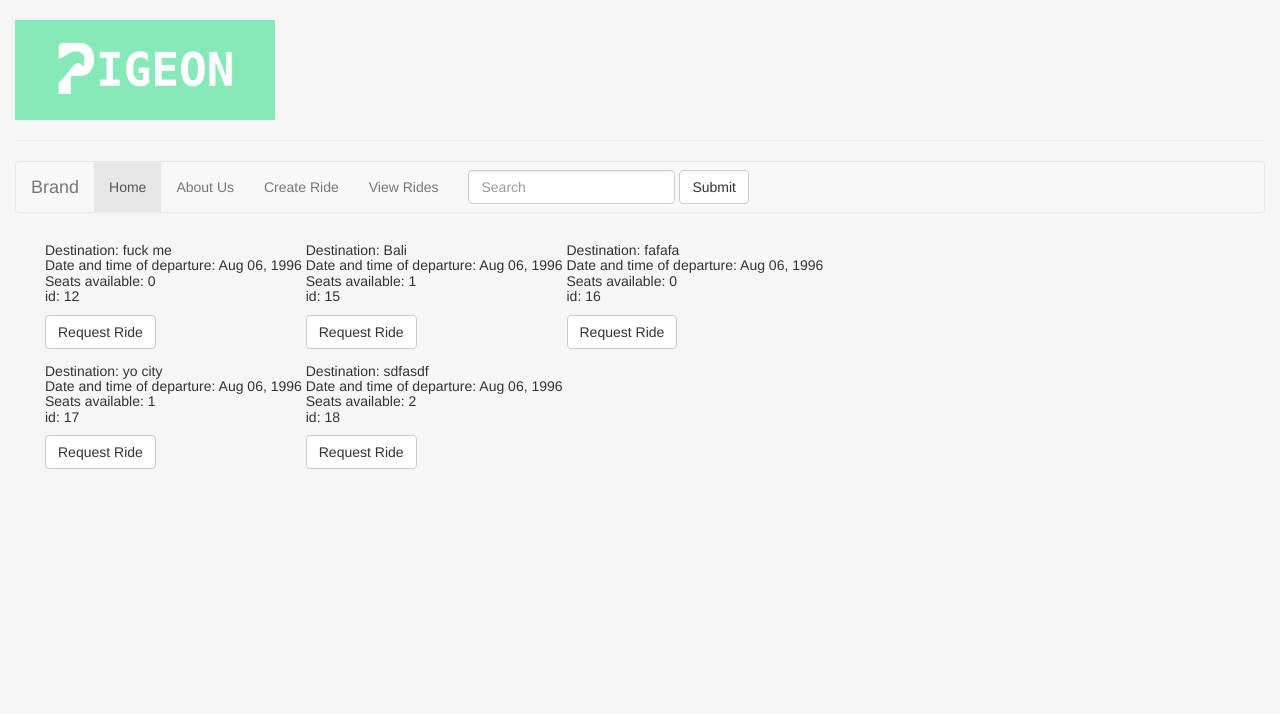
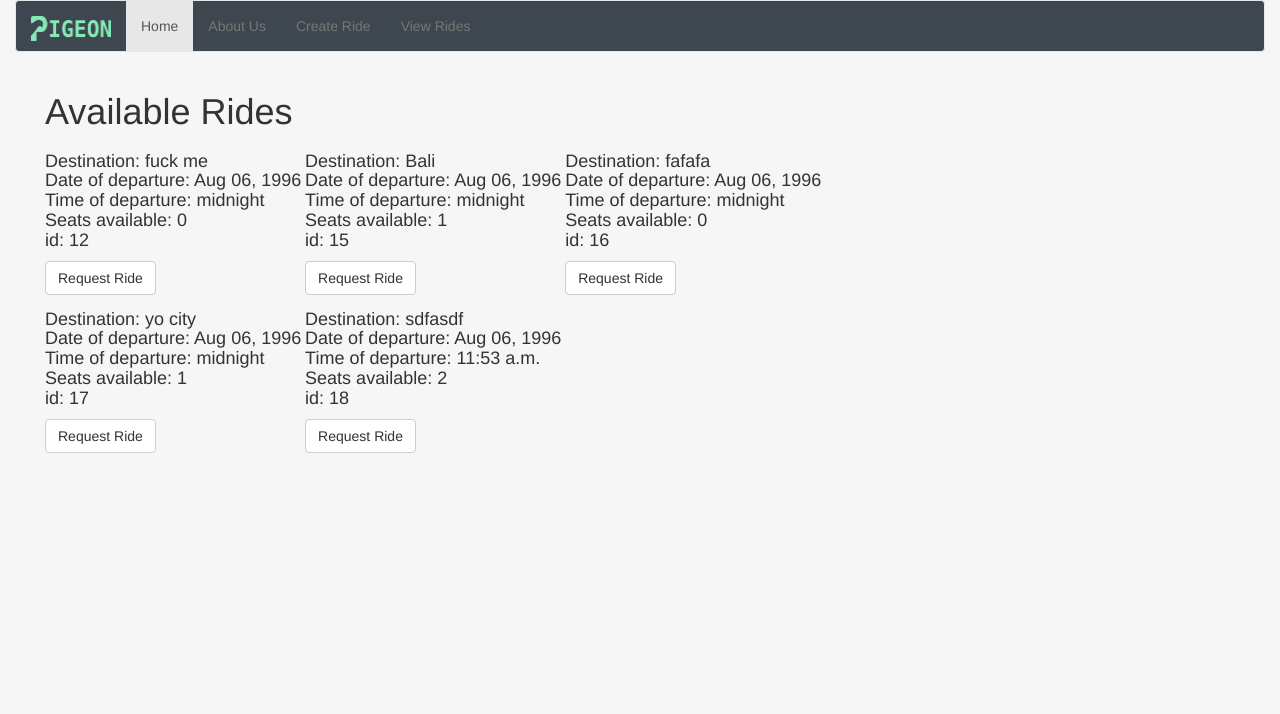
Before and after one commit to lbengzon/pigeon, a Django app: page /ridesharing/ in a window 1280 px wide. Shown: the top 714 px of the page. Run offline with Django 3.2, Linux system fonts and the light colour scheme; data comes from the database, SQL or seed files in the repository; both versions use the stored data as it was after the commit; some libraries are stand-ins or nearby versions.

Commit message:
html fixes

```diff
--- a/ridesharing/templates/ridesharing/header.html
+++ b/ridesharing/templates/ridesharing/header.html
@@ -19,14 +19,8 @@
 
 <body class="body" style="background-color:#f6f6f6">
 	<div class="container-fluid" style="min-height:95%; ">
-		<div class="row">
-			  <div class="col-sm-10">
-				  <br>
-				  	<!-- <img src = "logo.png" width = "296.7" height = "114.3"></img> -->
-					<img src="{% static 'ridesharing/img/logo.jpg' %}" class="responsive-img" style='max-height:100px;' alt="face" align="middle">
-			  </div>
-		</div><hr>
-<nav class="navbar navbar-default">
+
+<nav class="navbar navbar-default" style="background-color:rgb(62,71,79)">
   <div class="container-fluid">
     <!-- Brand and toggle get grouped for better mobile display -->
     <div class="navbar-header">
@@ -36,7 +30,7 @@
         <span class="icon-bar"></span>
         <span class="icon-bar"></span>
       </button>
-      <a class="navbar-brand" href="#">Brand</a>
+      <a class="navbar-brand" href="#"><img src="{% static 'ridesharing/img/logo2.png' %}" height="25" width= "80"></a>
     </div>
 
     <!-- Collect the nav links, forms, and other content for toggling -->
@@ -48,12 +42,6 @@
         <li><a href="{% url 'ridesharing:ride-list' %}">View Rides</a></li>
 
       </ul>
-      <form class="navbar-form navbar-left">
-        <div class="form-group">
-          <input type="text" class="form-control" placeholder="Search">
-        </div>
-        <button type="submit" class="btn btn-default">Submit</button>
-      </form>
     </div><!-- /.navbar-collapse -->
   </div><!-- /.container-fluid -->
 </nav>
--- a/ridesharing/templates/ridesharing/rideList.html
+++ b/ridesharing/templates/ridesharing/rideList.html
@@ -1,15 +1,17 @@
 {% extends "ridesharing/header.html" %}
 {% block content %}
+<h1>Available Rides</h1>
 	<form method='GET' action="{% url 'ridesharing:ride-request' %}">
 		{% csrf_token %}
 		{% for ride in object_list %}
 
 			<label name="ride_{{ride.id}}_label"  class="control-label">
-					<h5>Destination: {{ ride.destination }} <br/>
-					Date and time of departure: {{ ride.date|date:"M d, Y"}} <br/>
+					<h4>Destination: {{ ride.destination }} <br/>
+					Date of departure: {{ ride.date|date:"M d, Y"}} <br/>
+					Time of departure: {{ride.time}} <br/>
 					Seats available: {{ ride.seats_available }} <br/>
 					id: {{ ride.id }} <br/>
-					</h5>
+					</h4>
 					<button type="submit" class="btn btn-default" name="request-ride-btn" value="{{ride.id}}">
 						Request Ride
 					</button>
```
Also changed, not shown: db.sqlite3, ridesharing/static/ridesharing/img/icon.png (added), ridesharing/static/ridesharing/img/logo2.png (added), 1 other file.
